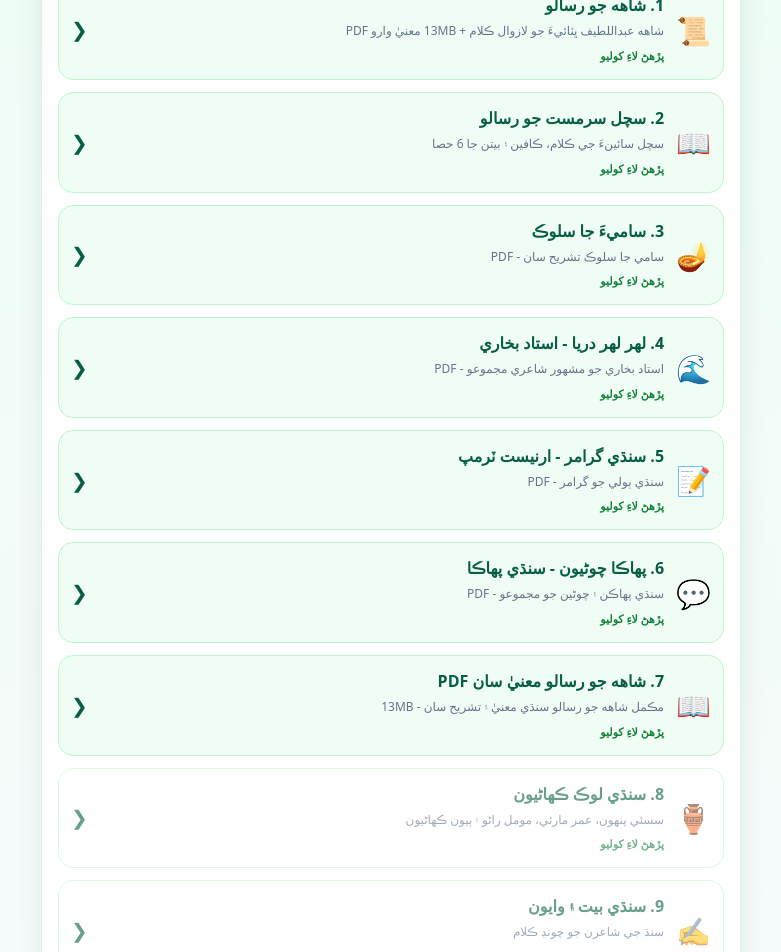
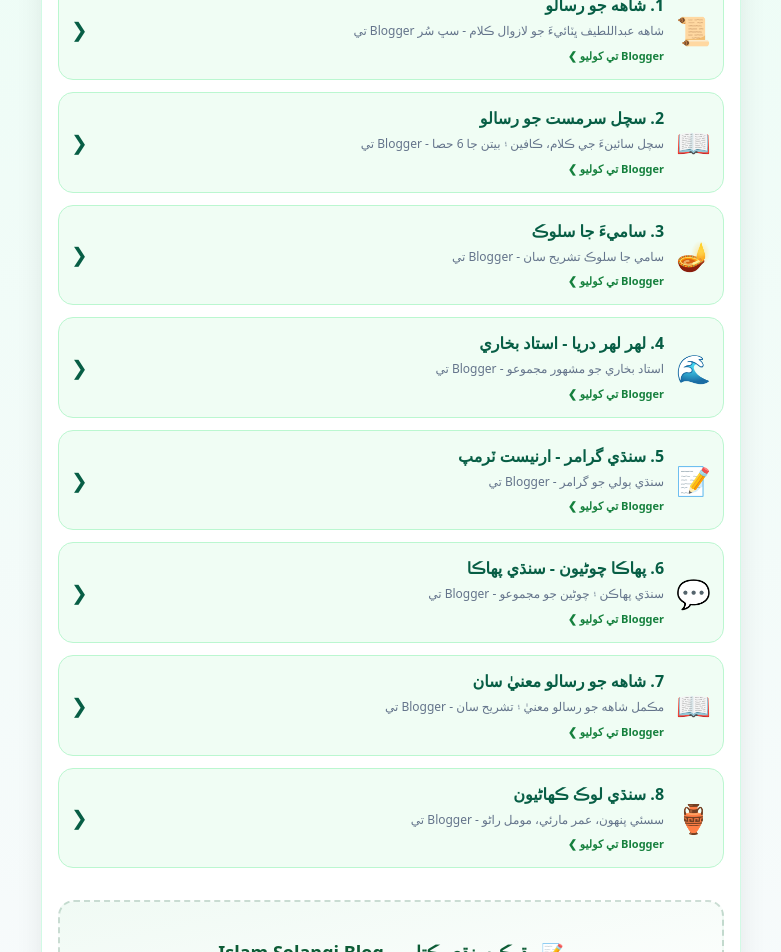
Before and after one commit to islamsolangi/sindhigpt, a Next.js app: page /app/books in a window 1280 px wide. Shown: the part 300-1252 px from the top of the page, without its empty margins (249-1030 px from the left). Built offline with nearby package versions, Linux system fonts and the light colour scheme.

Commit message:
Update page.tsx

```diff
--- a/app/app/books/page.tsx
+++ b/app/app/books/page.tsx
@@ -1,14 +1,12 @@
 "use client";
-
 import { useState } from "react";
 
-// اندر سچل جو رسالو - صرف سچل جا 6 ڪتاب - شاهه، سامي، بخاري هتان ڪڍي ڇڏيا
 const sachalSections = [
   {
     title: "سچل جو رسالو - عثمان علي انصاري",
-    description: "سچل سرمست جو مڪمل رسالو - PDF",
+    description: "سچل سرمست جو مڪمل رسالو - Blogger تي پڙهو",
     icon: "📖",
-    href: "/Sachal-jo-risalo.pdf",
+    href: "https://islamsolangi786.blogspot.com/2026/10/sachal-jo-risalo-complete-pdf.html",
   },
   {
     title: "سچل سرمست جون ڪافيون",
@@ -42,185 +40,97 @@ const sachalSections = [
   },
 ];
 
-// Main Library - هاڻي سڀ ڪتاب هتي آيا - شاهه، سامي، بخاري، گرامر، پهاڪا
 const books = [
   {
     title: "شاهه جو رسالو",
-    description: "شاهه عبداللطيف ڀٽائيءَ جو لازوال ڪلام + 13MB معنيٰ وارو PDF",
+    description: "شاهه عبداللطيف ڀٽائيءَ جو لازوال ڪلام - سڀ سُر Blogger تي",
     icon: "📜",
-    category: "ڪلاسيڪي شاعري",
-    href: "/app/app/books",
+    href: "https://islamsolangi786.blogspot.com/2026/10/blog-post.html",
     ready: true,
   },
   {
     title: "سچل سرمست جو رسالو",
-    description: "سچل سائينءَ جي ڪلام، ڪافين ۽ بيتن جا 6 حصا",
+    description: "سچل سائينءَ جي ڪلام، ڪافين ۽ بيتن جا 6 حصا - Blogger تي",
     icon: "📖",
-    category: "صوفيانه ادب",
     type: "sachal",
     ready: true,
   },
   {
     title: "ساميءَ جا سلوڪ",
-    description: "سامي جا سلوڪ تشريح سان - PDF",
+    description: "سامي جا سلوڪ تشريح سان - Blogger تي",
     icon: "🪔",
-    category: "صوفيانه ادب",
-    href: "/Sammi-ja-sulook.pdf",
+    href: "https://islamsolangi786.blogspot.com/search?q=سامي+جا+سلوڪ",
     ready: true,
   },
   {
     title: "لهر لهر دريا - استاد بخاري",
-    description: "استاد بخاري جو مشهور شاعري مجموعو - PDF",
+    description: "استاد بخاري جو مشهور مجموعو - Blogger تي",
     icon: "🌊",
-    category: "شاعري",
-    href: "/Lahar-lahar-darya.pdf",
+    href: "https://islamsolangi786.blogspot.com/search?q=لهر+لهر+دريا",
     ready: true,
   },
   {
     title: "سنڌي گرامر - ارنيست ٽرمپ",
-    description: "سنڌي ٻولي جو گرامر - PDF",
+    description: "سنڌي ٻولي جو گرامر - Blogger تي",
     icon: "📝",
-    category: "تعليم",
-    href: "/Sindhi-grammar.pdf",
+    href: "https://islamsolangi786.blogspot.com/search?q=سنڌي+گرامر",
     ready: true,
   },
   {
     title: "پهاڪا چوڻيون - سنڌي پهاڪا",
-    description: "سنڌي پهاڪن ۽ چوڻين جو مجموعو - PDF",
+    description: "سنڌي پهاڪن ۽ چوڻين جو مجموعو - Blogger تي",
     icon: "💬",
-    category: "ٻولي ۽ ثقافت",
-    href: "/Pahaka-chawaniyon.pdf",
+    href: "https://islamsolangi786.blogspot.com/search?q=پهاڪا+چوڻيون",
     ready: true,
   },
   {
-    title: "شاهه جو رسالو معنيٰ سان PDF",
-    description: "مڪمل شاهه جو رسالو سنڌي معنيٰ ۽ تشريح سان - 13MB",
+    title: "شاهه جو رسالو معنيٰ سان",
+    description: "مڪمل شاهه جو رسالو معنيٰ ۽ تشريح سان - Blogger تي",
     icon: "📖",
-    category: "ڪلاسيڪي شاعري",
-    href: "/shah-jo-risalo-with-meaning.pdf",
+    href: "https://islamsolangi786.blogspot.com/search?q=شاهه+جو+رسالو+معني",
     ready: true,
   },
   {
     title: "سنڌي لوڪ ڪهاڻيون",
-    description: "سسئي پنهون، عمر مارئي، مومل راڻو ۽ ٻيون ڪهاڻيون",
+    description: "سسئي پنهون، عمر مارئي، مومل راڻو - Blogger تي",
     icon: "🏺",
-    category: "لوڪ ادب",
-    ready: false,
-  },
-  {
-    title: "سنڌي بيت ۽ وايون",
-    description: "سنڌ جي شاعرن جو چونڊ ڪلام",
-    icon: "✍️",
-    category: "شاعري",
-    ready: false,
+    href: "https://islamsolangi786.blogspot.com/search?q=لوڪ+ڪهاڻيون",
+    ready: true,
   },
 ];
 
 export default function BooksLibraryPage() {
   const [showSachal, setShowSachal] = useState(false);
-
-  const pageStyle = {
-    minHeight: "100vh",
-    padding: "22px 14px",
-    background: "linear-gradient(180deg,#ecfdf5 0%,#f8fafc 100%)",
-    color: "#075e45",
-  } as const;
-
-  const cardStyle = {
-    display: "flex",
-    alignItems: "center",
-    gap: "12px",
-    padding: "14px 12px",
-    minHeight: "76px",
-    border: "1px solid #bbf7d0",
-    borderRadius: "15px",
-    background: "#f0fdf4",
-    color: "#075e45",
-    textDecoration: "none",
-    cursor: "pointer",
-  } as const;
+  const pageStyle = { minHeight: "100vh", padding: "22px 14px", background: "linear-gradient(180deg,#ecfdf5 0%,#f8fafc 100%)", color: "#075e45" } as const;
+  const cardStyle = { display: "flex", alignItems: "center", gap: "12px", padding: "14px 12px", minHeight: "76px", border: "1px solid #bbf7d0", borderRadius: "15px", background: "#f0fdf4", color: "#075e45", textDecoration: "none", cursor: "pointer" } as const;
 
   return (
     <main dir="rtl" style={pageStyle}>
-      <div
-        style={{
-          maxWidth: "700px",
-          margin: "0 auto",
-          background: "#fff",
-          border: "1px solid #d1fae5",
-          borderRadius: "22px",
-          padding: "22px 16px",
-          boxShadow: "0 8px 28px rgba(0,0,0,0.08)",
-        }}
-      >
+      <div style={{ maxWidth: "700px", margin: "0 auto", background: "#fff", border: "1px solid #d1fae5", borderRadius: "22px", padding: "22px 16px", boxShadow: "0 8px 28px rgba(0,0,0,0.08)" }}>
         <header style={{ textAlign: "center", marginBottom: "24px" }}>
           <div style={{ fontSize: "48px" }}>{showSachal ? "📖" : "📚"}</div>
-          <h1 style={{ fontSize: "27px", margin: "8px 0" }}>
-            {showSachal ? "سچل سرمست جو رسالو" : "سنڌي ڪتابن جي لائبريري"}
-          </h1>
-          <p style={{ color: "#64748b", lineHeight: 1.9, margin: 0 }}>
-            {showSachal ? "پنهنجي پسند جي ڪافي، بيت يا تشريح چونڊيو" : "سنڌي ٻولي، ادب، شاعري ۽ ثقافت جو خزانو - 8 ڪتاب"}
-          </p>
+          <h1 style={{ fontSize: "27px", margin: "8px 0" }}>{showSachal ? "سچل سرمست جو رسالو" : "سنڌي ڪتابن جي لائبريري"}</h1>
+          <p style={{ color: "#64748b", lineHeight: 1.9, margin: 0 }}>سڀ ڪتاب سڌو Blogger تي کلندا - AdSense لاءِ</p>
         </header>
 
         <div style={{ background: "#075e45", color: "#fff", borderRadius: "12px", padding: "13px 15px", marginBottom: "15px", fontWeight: "bold", fontSize: "17px" }}>
-          {showSachal ? "🎼 سچل سائينءَ جي ڪلام جا 6 حصا" : "📖 پنهنجي پسند جو ڪتاب چونڊيو"}
+          {showSachal ? "🎼 سچل سائينءَ جا 6 حصا" : "📖 پنهنجي پسند جو ڪتاب چونڊيو - Blogger تي"}
         </div>
 
         <div style={{ display: "grid", gap: "12px" }}>
           {(showSachal ? sachalSections : books).map((item, index) => {
             const isSachalBook = "type" in item && item.type === "sachal";
-            const content = (
-              <>
-                <span style={{ fontSize: "28px", flexShrink: 0 }}>{item.icon}</span>
-                <span style={{ flex: 1 }}>
-                  <strong style={{ display: "block", fontSize: "16px" }}>{index + 1}. {item.title}</strong>
-                  <span style={{ display: "block", fontSize: "12px", lineHeight: 1.8, color: "#64748b", marginTop: "4px" }}>{item.description}</span>
-                  <span style={{ display: "inline-block", marginTop: "6px", fontSize: "11px", color: "#15803d", fontWeight: "bold" }}>پڙهڻ لاءِ کوليو</span>
-                </span>
-                <span style={{ fontSize: "20px", flexShrink: 0 }}>❮</span>
-              </>
-            );
-
-            if (showSachal) {
-              return (
-                <a key={item.title} href={"href" in item ? item.href : "#"} target="_blank" rel="noopener noreferrer" style={cardStyle}>
-                  {content}
-                </a>
-              );
-            }
-
-            if (isSachalBook) {
-              return (
-                <button key={item.title} type="button" onClick={() => setShowSachal(true)} style={{ ...cardStyle, width: "100%", textAlign: "right", fontFamily: "inherit", fontSize: "inherit" }}>
-                  {content}
-                </button>
-              );
-            }
-
-            return (
-              <a
-                key={item.title}
-                href={"href" in item ? item.href : undefined}
-                target={item.ready ? "_blank" : undefined}
-                onClick={(event) => { if (!("ready" in item) || !item.ready) { event.preventDefault(); } }}
-                style={{ ...cardStyle, background: "ready" in item && item.ready ? "#f0fdf4" : "#fff", opacity: "ready" in item && item.ready ? 1 : 0.6, cursor: "ready" in item && item.ready ? "pointer" : "default" }}
-              >
-                {content}
-              </a>
-            );
+            const content = (<><span style={{ fontSize: "28px", flexShrink: 0 }}>{item.icon}</span><span style={{ flex: 1 }}><strong style={{ display: "block", fontSize: "16px" }}>{index + 1}. {item.title}</strong><span style={{ display: "block", fontSize: "12px", lineHeight: 1.8, color: "#64748b", marginTop: "4px" }}>{item.description}</span><span style={{ display: "inline-block", marginTop: "6px", fontSize: "11px", color: "#15803d", fontWeight: "bold" }}>Blogger تي کوليو ❯</span></span><span style={{ fontSize: "20px", flexShrink: 0 }}>❮</span></>);
+            if (showSachal) { return (<a key={item.title} href={item.href} target="_blank" rel="dofollow" style={cardStyle}>{content}</a>); }
+            if (isSachalBook) { return (<button key={item.title} type="button" onClick={() => setShowSachal(true)} style={{ ...cardStyle, width: "100%", textAlign: "right", fontFamily: "inherit", fontSize: "inherit" }}>{content}</button>); }
+            return (<a key={item.title} href={item.href} target="_blank" rel="dofollow" style={cardStyle}>{content}</a>);
           })}
         </div>
 
-        {showSachal && (
-          <button type="button" onClick={() => setShowSachal(false)} style={{ display: "block", width: "100%", textAlign: "center", marginTop: "20px", padding: "14px", borderRadius: "14px", border: "1px solid #bbf7d0", background: "#ecfdf5", color: "#075e45", fontFamily: "inherit", fontSize: "15px", fontWeight: "bold", cursor: "pointer" }}>
-            ❮ واپس ڪتابن جي فهرست ڏانهن
-          </button>
-        )}
+        {showSachal && (<button type="button" onClick={() => setShowSachal(false)} style={{ display: "block", width: "100%", textAlign: "center", marginTop: "20px", padding: "14px", borderRadius: "14px", border: "1px solid #bbf7d0", background: "#ecfdf5", color: "#075e45", fontFamily: "inherit", fontSize: "15px", fontWeight: "bold", cursor: "pointer" }}>❮ واپس ڪتابن جي فهرست ڏانهن</button>)}
 
         <div style={{ marginTop: "32px", padding: "20px", borderRadius: "16px", border: "2px dashed rgba(13,92,54,0.2)", background: "linear-gradient(to bottom right, #f0faf4, white)", textAlign: "center" }}>
           <h3 style={{ fontSize: "18px", fontWeight: "bold", color: "#0d5c36", marginBottom: "8px" }}>📝 وڌيڪ سنڌي ڪتاب - Islam Solangi Blog</h3>
-          <p style={{ color: "#666", marginBottom: "12px", fontSize: "13px" }}>سنڌي ادب، تاريخ ۽ ثقافت تي تفصيلي مضمون پڙهو</p>
           <a href="https://islamsolangi786.blogspot.com/" target="_blank" rel="dofollow" style={{ display: "inline-block", background: "white", border: "1px solid #0d5c36", color: "#0d5c36", padding: "10px 22px", borderRadius: "24px", fontWeight: "bold", textDecoration: "none" }}>🌐 Blog وزٽ ڪريو</a>
         </div>
 
```
